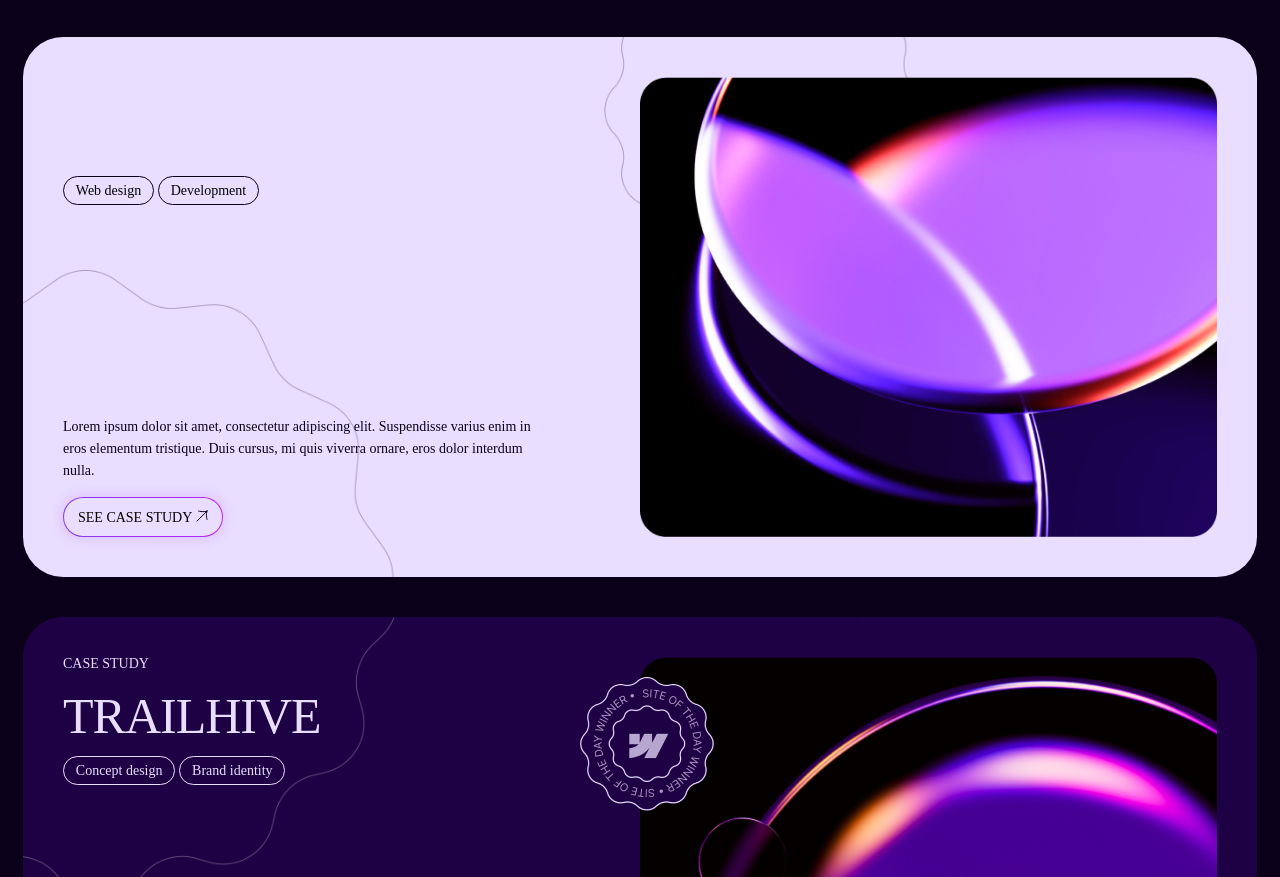
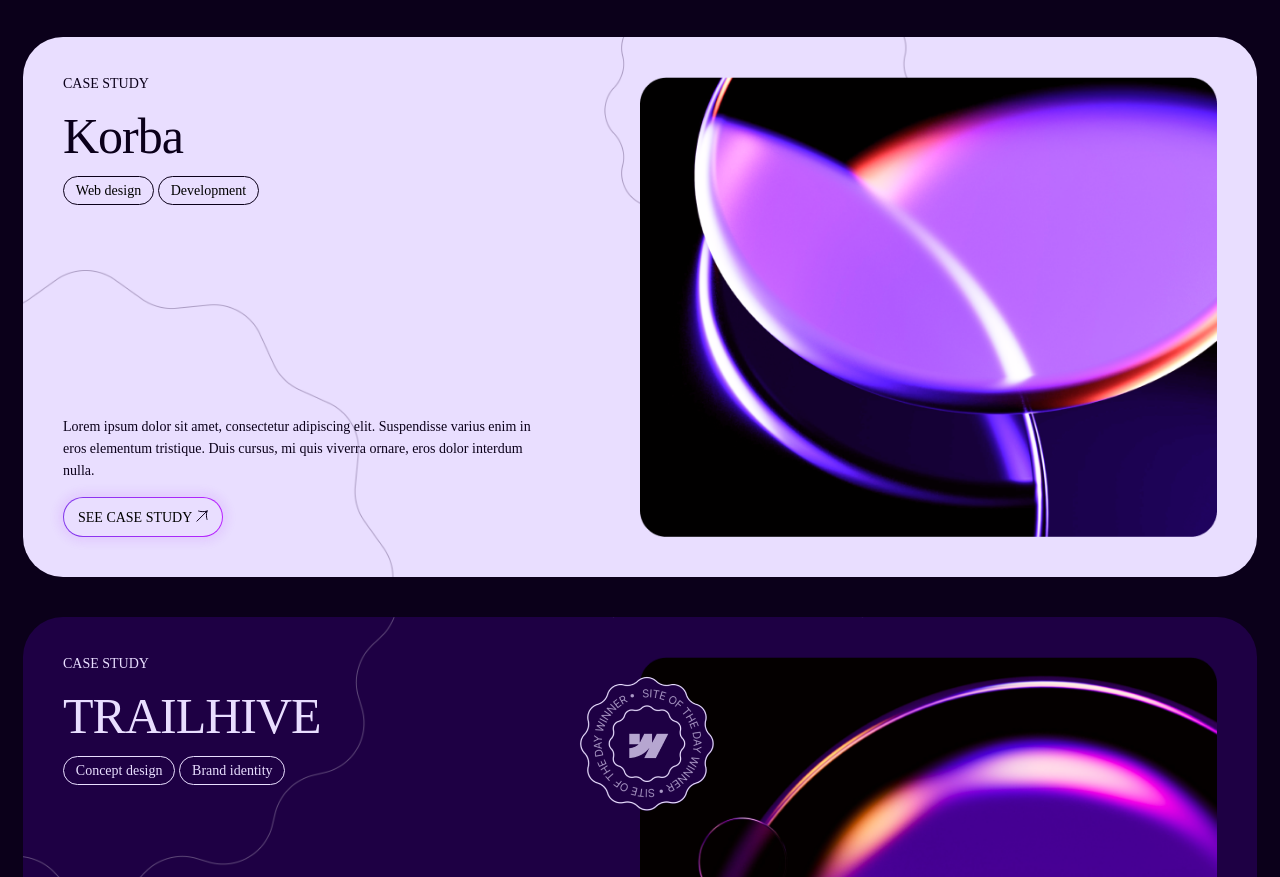
Before and after one commit to Elizabeth1047/htmlcssonly, a plain HTML site: page index.html in a window 1280 px wide. Shown: the part 829-1706 px from the top of the page. Drawn offline with Linux system fonts and the light colour scheme.

Commit message:
first commit

```diff
--- a/style.css
+++ b/style.css
@@ -253,7 +253,7 @@ font-weight: 500;
 .c-s-t{
 position: relative;
 }
-.case-study-heading .bold-text,.case-study-heading .head-text,.trailhive span,.trailhive p {
+.trailhive .bold-text,.trailhive .head-text,.trailhive span,.trailhive p {
     color: #E9DEFF;
 }
 
```
